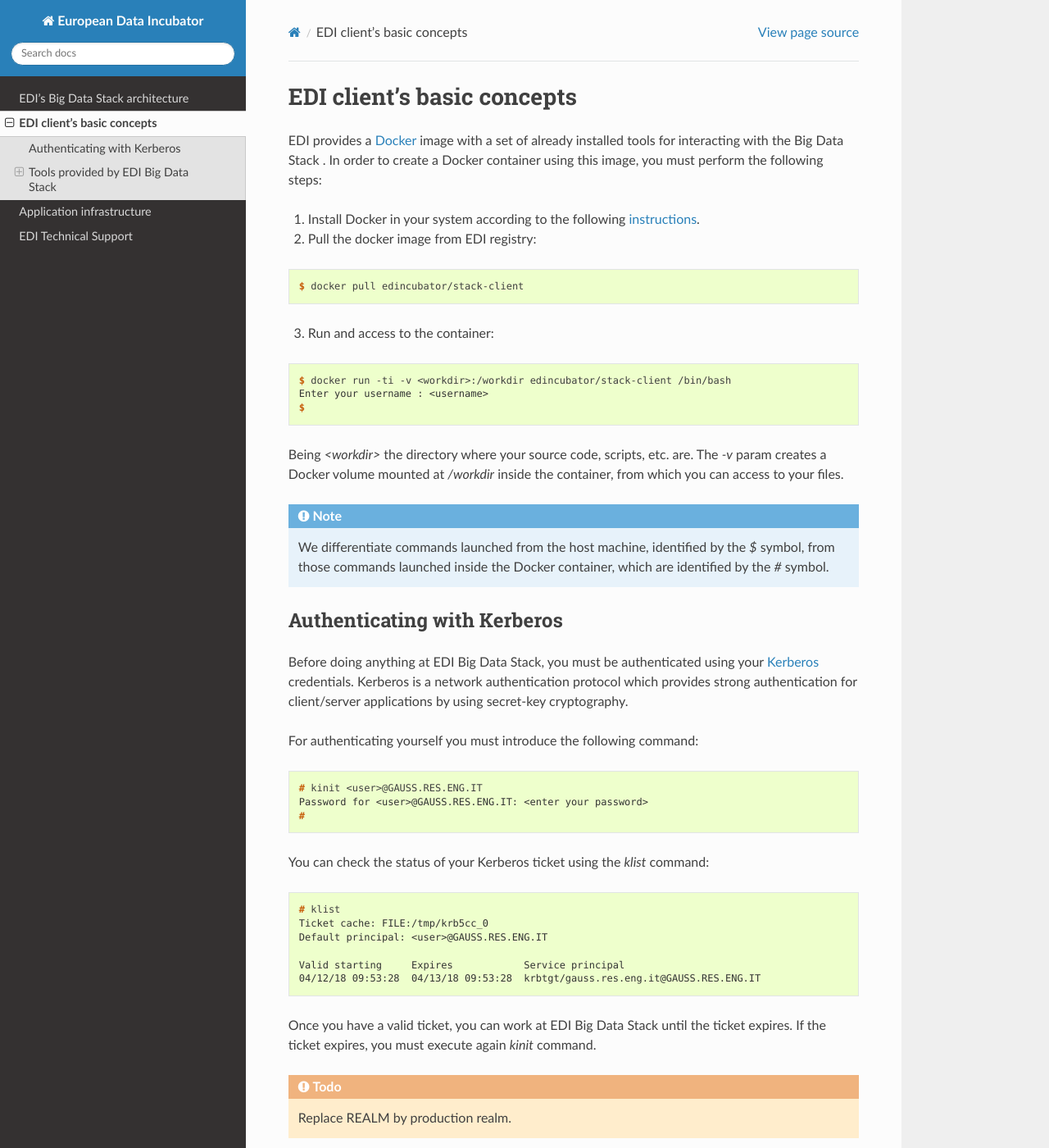
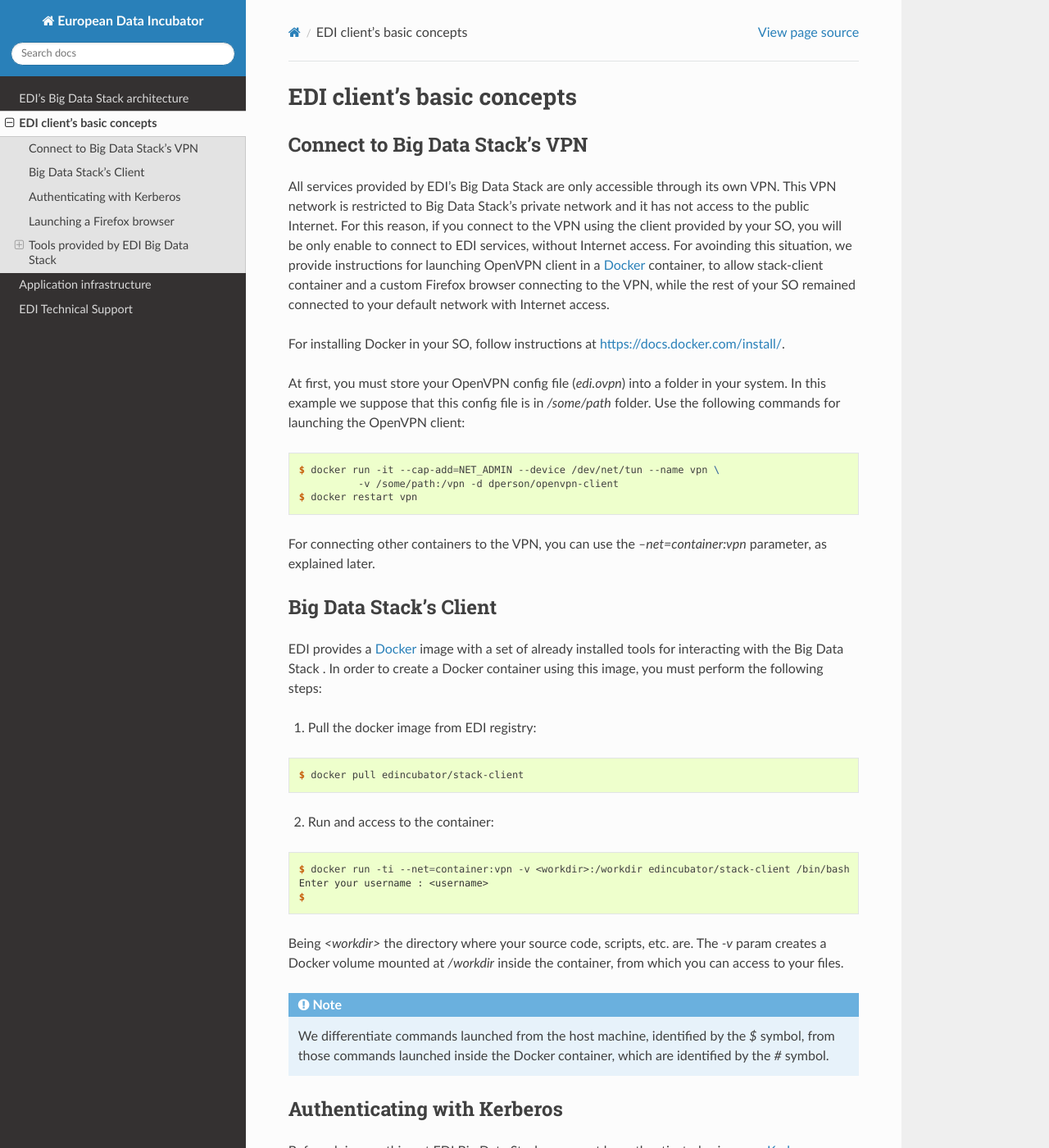
Before and after one commit to edincubator/edi-doc, a Sphinx documentation site: the page built from source/big-data-stack/basic-concepts.rst, in a window 1280 px wide and 1400 px high. Shown: the whole window at 82% size. Built offline with Sphinx 7.4.7 and the Read the Docs theme 2.0.0, drawn with Linux system fonts in a browser that asks for light colours; some of the changed text lies outside the part shown.

Commit message:
Instructions for connecting to the VPN

```diff
--- a/source/big-data-stack/basic-concepts.rst
+++ b/source/big-data-stack/basic-concepts.rst
@@ -3,22 +3,51 @@
 EDI client's basic concepts
 ===========================
 
+Connect to Big Data Stack's VPN
+-------------------------------
+
+All services provided by EDI's Big Data Stack are only accessible through its
+own VPN. This VPN network is restricted to Big Data Stack's private network and
+it has not access to the public Internet. For this reason, if you connect to the
+VPN using the client provided by your SO, you will be only enable to connect to
+EDI services, without Internet access. For avoinding this situation, we provide instructions
+for launching OpenVPN client in a `Docker <http://docker.io>`_ container, to allow
+stack-client container and a custom Firefox browser connecting to the VPN, while
+the rest of your SO remained connected to your default network with Internet access.
+
+For installing Docker in your SO, follow instructions at `<https://docs.docker.com/install/>`_.
+
+At first, you must store your OpenVPN config file (`edi.ovpn`) into a folder in
+your system. In this example we suppose that this config file is in `/some/path`
+folder. Use the following commands for launching the OpenVPN client:
+
+.. code-block:: console
+
+  $ docker run -it --cap-add=NET_ADMIN --device /dev/net/tun --name vpn \
+            -v /some/path:/vpn -d dperson/openvpn-client
+  $ docker restart vpn
+
+For connecting other containers to the VPN, you can use the `--net=container:vpn`
+parameter, as explained later.
+
+Big Data Stack's Client
+-----------------------
+
 EDI provides a `Docker <http://docker.io>`_ image with a set of already installed
 tools for interacting with the Big Data Stack . In order to create a Docker
 container using this image, you must perform the following steps:
 
-#. Install Docker in your system according to the following `instructions <https://docs.docker.com/install/>`_.
-#. Pull the docker image from EDI registry:
+1. Pull the docker image from EDI registry:
 
 .. code-block:: console
 
   $ docker pull edincubator/stack-client
 
-3. Run and access to the container:
+2. Run and access to the container:
 
 .. code-block :: console
 
-  $ docker run -ti -v <workdir>:/workdir edincubator/stack-client /bin/bash
+  $ docker run -ti --net=container:vpn -v <workdir>:/workdir edincubator/stack-client /bin/bash
   Enter your username : <username>
   $
 
@@ -92,6 +121,28 @@ ticket expires. If the ticket expires, you must execute again `kinit` command.
 
   Replace REALM by production realm.
 
+Launching a Firefox browser
+---------------------------
+
+For accessing to :ref:`ambari-views` and other web-based tools provided by the
+Big Data Stack you must be connected to the VPN. As explained before, connecting
+to the VPN at a system level, you can launch a Firefox browser into a Docker
+container this way:
+
+.. note::
+
+  You must allow connections to your X11 server with the following command:
+
+  $ xhost local:root
+
+.. code-block:: console
+
+  $ docker run -it --net=container:vpn --cpuset-cpus 0 --memory 512mb -v /tmp/.X11-unix:/tmp/.X11-unix -e DISPLAY=unix$DISPLAY --name firefox jess/firefox
+
+Once the container is created, you can re-open firefox using `docker restart firefox`
+commnad.
+
+
 Tools provided by EDI Big Data Stack
 ------------------------------------
 
--- a/source/big-data-stack/tools/views.rst
+++ b/source/big-data-stack/tools/views.rst
@@ -1,3 +1,5 @@
+.. _ambari-views:
+
 Ambari Views
 ============
 
--- a/source/technical-support/index.rst
+++ b/source/technical-support/index.rst
@@ -27,8 +27,8 @@ The functionalities provided by the tools are the following:
 
 The tool supports a featured very comprehensive user management system that assures isolation between
 the projects and enables to report issues to the stakeholders involved in each artivity. More in details
- the users are organized in hierarchical groups related to the associated project, the challenge on which
- the project is based and having as root the group of EDI's Core Partners.
+the users are organized in hierarchical groups related to the associated project, the challenge on which
+the project is based and having as root the group of EDI's Core Partners.
 
 .. image:: ./img/redmine-groups-structure.png
 
```
